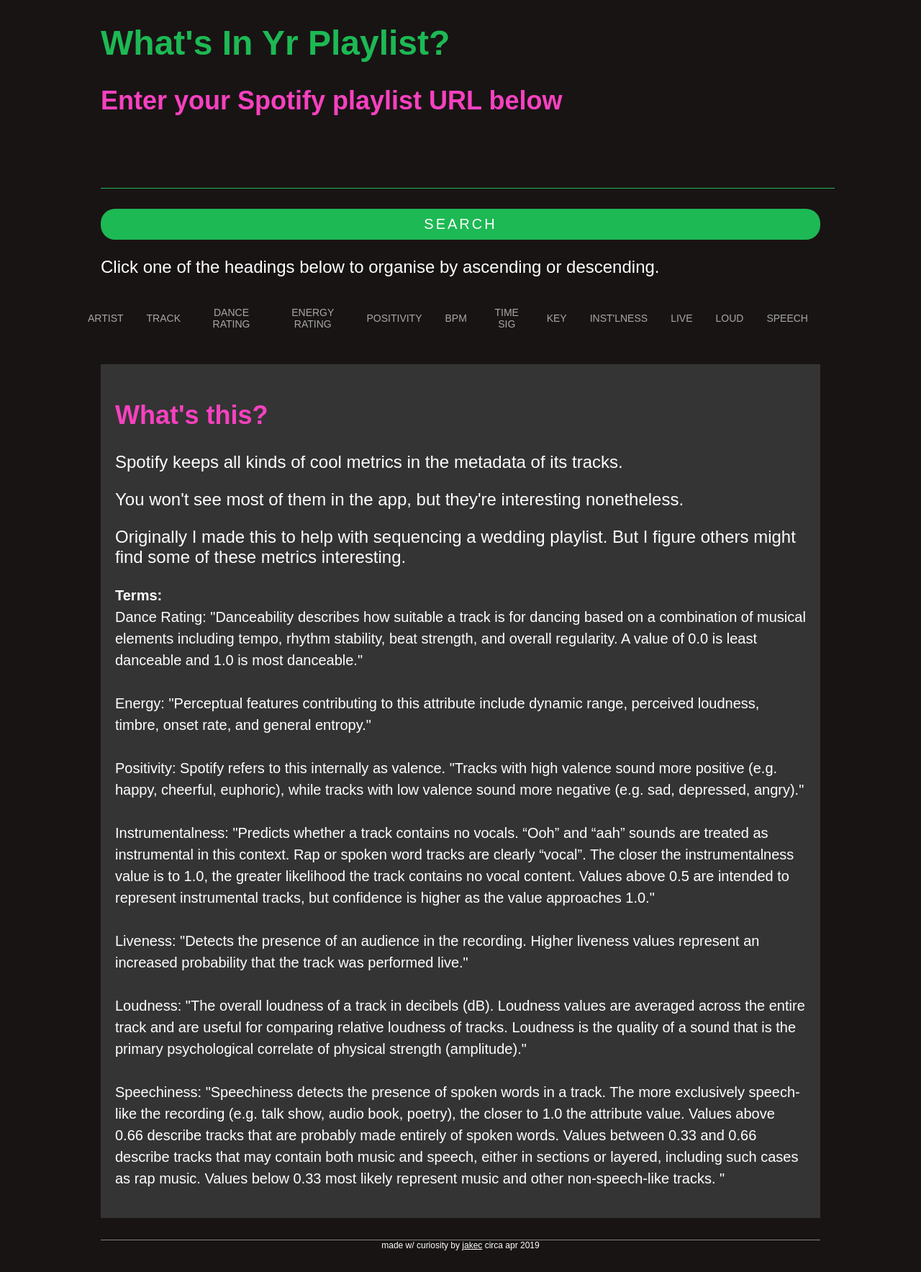
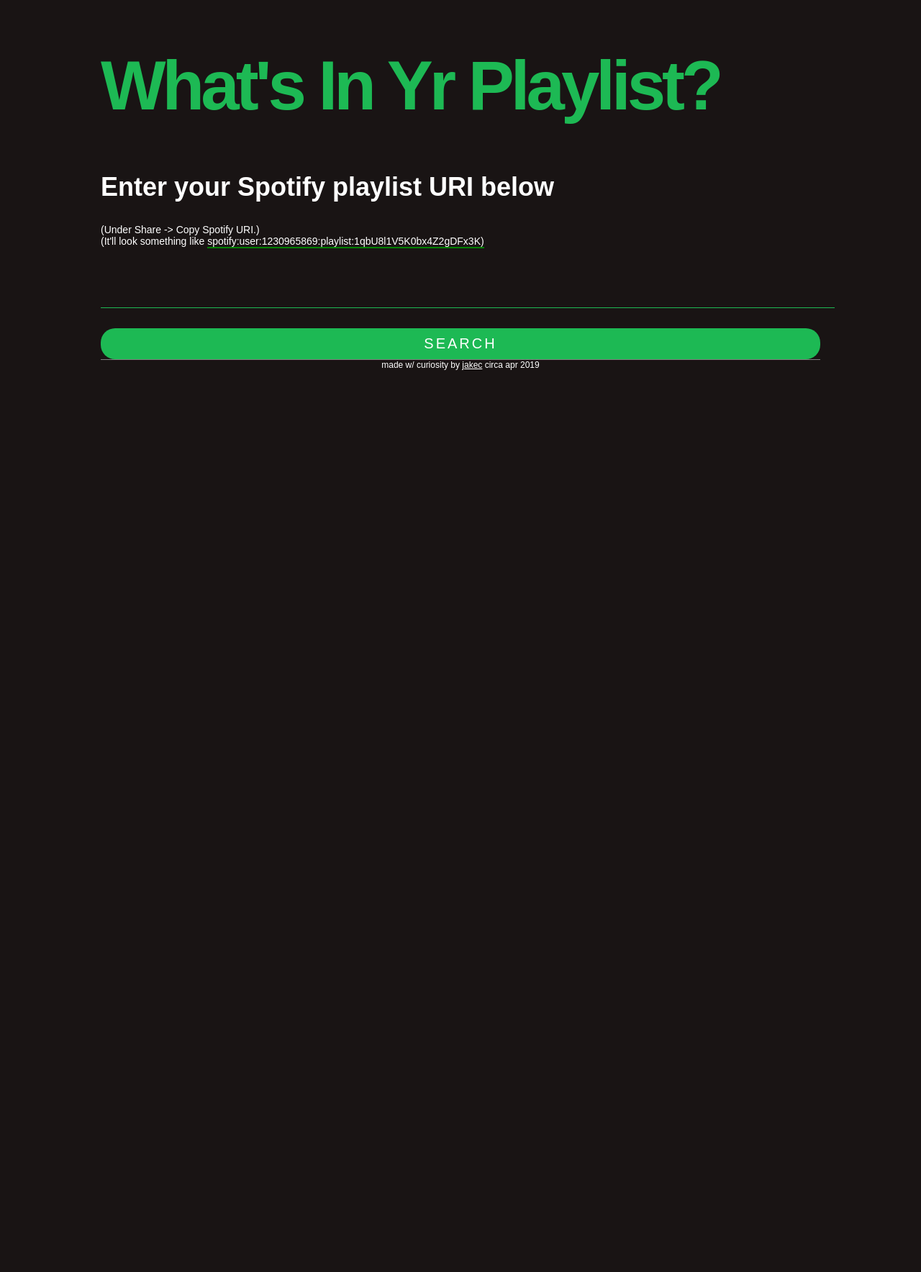
Before and after one commit to jclel/playlist_info, a Flask app: page / in a window 1280 px wide. Shown: the whole page at 72% size. After the commit the page ends 514 px from the top, so only its background shows below. Run offline with Flask 2, Linux system fonts and the light colour scheme; lists and menus that the app fills with data are empty.

Commit message:
Added conditionals to template so homepage is cleaner

```diff
--- a/app/static/style.css
+++ b/app/static/style.css
@@ -80,18 +80,23 @@ tr {
 
 h1 {
     color: #1db954;
+    letter-spacing: -5px;
+    font-size: 72pt;
+
 }
 
-h2 {
-    color: #f741c0;
+.container h2 {
+    color: white;
 }
 
+.description {
+    font-size: 14px;
+}
 
-tr:hover {
-    /* background: #18a048; */
+span {
+    border-bottom: 2px solid green;
+}
 
-
-}
 
 td {
     padding: 15px;
--- a/app/templates/base.html
+++ b/app/templates/base.html
@@ -12,6 +12,8 @@
         <h1>What's In Yr Playlist?</h1>
         {% block search %}
         {% endblock %}
+
+        {% if result %}
         {% block results %}
         {% endblock %}
         <!--
@@ -24,19 +26,19 @@
             <p>You won't see most of them in the app, but they're interesting nonetheless.</p>
             <p>Originally I made this to help with sequencing a wedding playlist. But I figure others might find some of these metrics interesting.</p>
             <p class="terms"><b>Terms:</b><br>
-                Dance Rating: "Danceability describes how suitable a track is for dancing based on a combination of musical elements including tempo, rhythm stability, beat strength, and overall regularity. A value of 0.0 is least danceable and 1.0 is most danceable."<br><br>
-                Energy: "Perceptual features contributing to this attribute include dynamic range, perceived loudness, timbre, onset rate, and general entropy."<br><br>
-                Positivity: Spotify refers to this internally as valence. "Tracks with high valence sound more positive (e.g. happy, cheerful, euphoric), while tracks with low valence sound more negative (e.g. sad, depressed, angry)."<br><br>
-                Instrumentalness: "Predicts whether a track contains no vocals. “Ooh” and “aah” sounds are treated as instrumental in this context. Rap or spoken word tracks are clearly “vocal”. The closer the instrumentalness value is to 1.0, the greater likelihood the track contains no vocal content. Values above 0.5 are intended to represent instrumental tracks, but confidence is higher as the value approaches 1.0."<br><br>
-                Liveness: "Detects the presence of an audience in the recording. Higher liveness values represent an increased probability that the track was performed live."<br><br>
-                Loudness: "The overall loudness of a track in decibels (dB). Loudness values are averaged across the entire track and are useful for comparing relative loudness of tracks. Loudness is the quality of a sound that is the primary psychological correlate of physical strength (amplitude)."<br><br>
-                Speechiness: "Speechiness detects the presence of spoken words in a track. The more exclusively speech-like the recording (e.g. talk show, audio book, poetry), the closer to 1.0 the attribute value. Values above 0.66 describe tracks that are probably made entirely of spoken words. Values between 0.33 and 0.66 describe tracks that may contain both music and speech, either in sections or layered, including such cases as rap music. Values below 0.33 most likely represent music and other non-speech-like tracks. "
+                <span>Dance Rating:</span> "Danceability describes how suitable a track is for dancing based on a combination of musical elements including tempo, rhythm stability, beat strength, and overall regularity. A value of 0.0 is least danceable and 1.0 is most danceable."<br><br>
+                <span>Energy:</span> "Perceptual features contributing to this attribute include dynamic range, perceived loudness, timbre, onset rate, and general entropy."<br><br>
+                <span>Positivity:</span> Spotify refers to this internally as valence. "Tracks with high valence sound more positive (e.g. happy, cheerful, euphoric), while tracks with low valence sound more negative (e.g. sad, depressed, angry)."<br><br>
+                <span>Instrumentalness:</span> "Predicts whether a track contains no vocals. “Ooh” and “aah” sounds are treated as instrumental in this context. Rap or spoken word tracks are clearly “vocal”. The closer the instrumentalness value is to 1.0, the greater likelihood the track contains no vocal content. Values above 0.5 are intended to represent instrumental tracks, but confidence is higher as the value approaches 1.0."<br><br>
+                <span>Liveness:</span> "Detects the presence of an audience in the recording. Higher liveness values represent an increased probability that the track was performed live."<br><br>
+                <span>Loudness:</span> "The overall loudness of a track in decibels (dB). Loudness values are averaged across the entire track and are useful for comparing relative loudness of tracks. Loudness is the quality of a sound that is the primary psychological correlate of physical strength (amplitude)."<br><br>
+                <span>Speechiness:</span> "Speechiness detects the presence of spoken words in a track. The more exclusively speech-like the recording (e.g. talk show, audio book, poetry), the closer to 1.0 the attribute value. Values above 0.66 describe tracks that are probably made entirely of spoken words. Values between 0.33 and 0.66 describe tracks that may contain both music and speech, either in sections or layered, including such cases as rap music. Values below 0.33 most likely represent music and other non-speech-like tracks. "
 
             </p>
 
 
         </div>
-
+{% endif %}
     <footer>
         made w/ curiosity by <a href="https://github.com/rmit-jc">jakec</a> circa apr 2019
     </footer>
--- a/app/templates/search.html
+++ b/app/templates/search.html
@@ -1,13 +1,14 @@
 {% extends "base.html" %}
 
 {% block search %}
-<h2>Enter your Spotify playlist URL below</h2>
+<h2>Enter your Spotify playlist URI below</h2>
+<p class="description">(Under Share -> Copy Spotify URI.) <br>(It'll look something like <span>spotify:user:1230965869:playlist:1qbU8l1V5K0bx4Z2gDFx3K)</span></p>
 <form action="" method="post" id="search_form">
     {{ searchBar.hidden_tag() }}
     {{ searchBar.playlist_url(class_="search") }}<br><br>
     {{ searchBar.submit(class_="submit") }}
 </form>
-
+{% if result %}
 <p>Click one of the headings below to organise by ascending or descending.</p>
 
 <table id="myTable">
@@ -47,7 +48,7 @@
         {% endfor %}
 
         </table>
-
+{% endif %}
 <script>
 
 const sortTable = (n) => {
```
